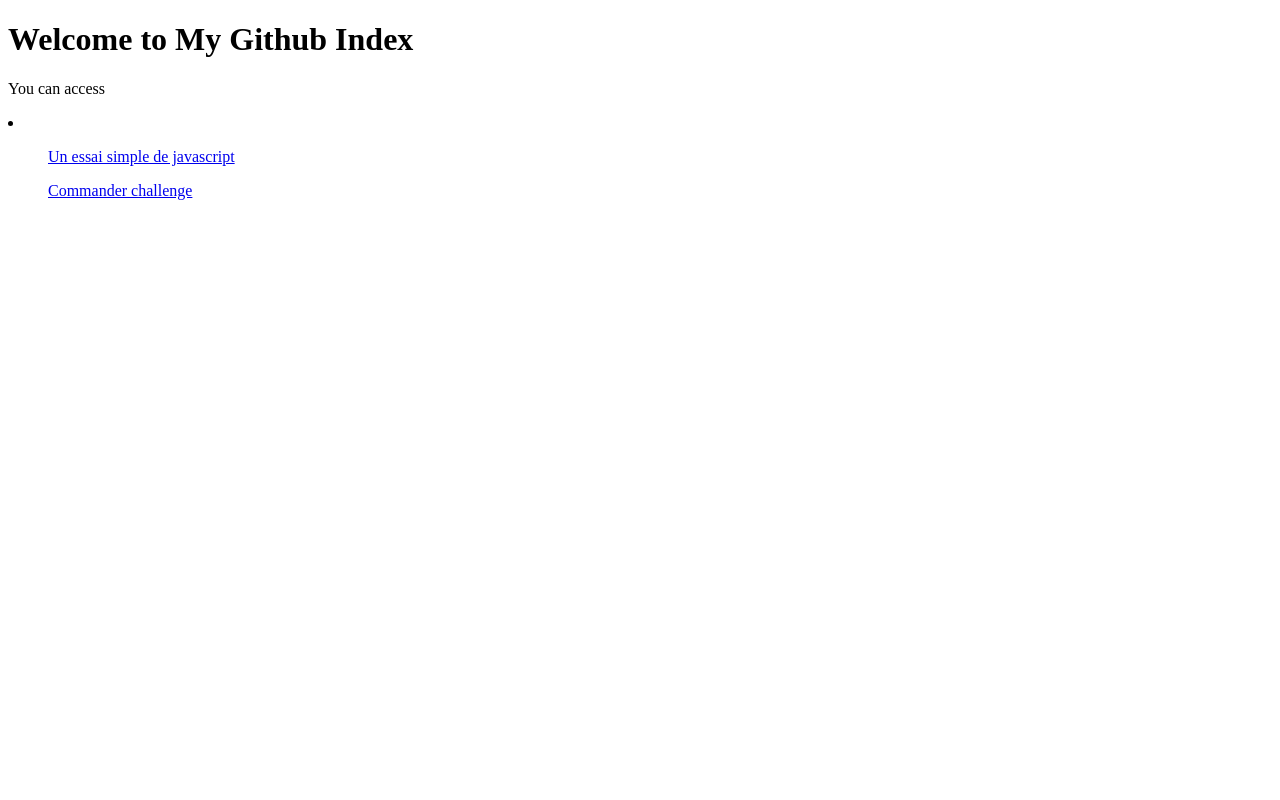
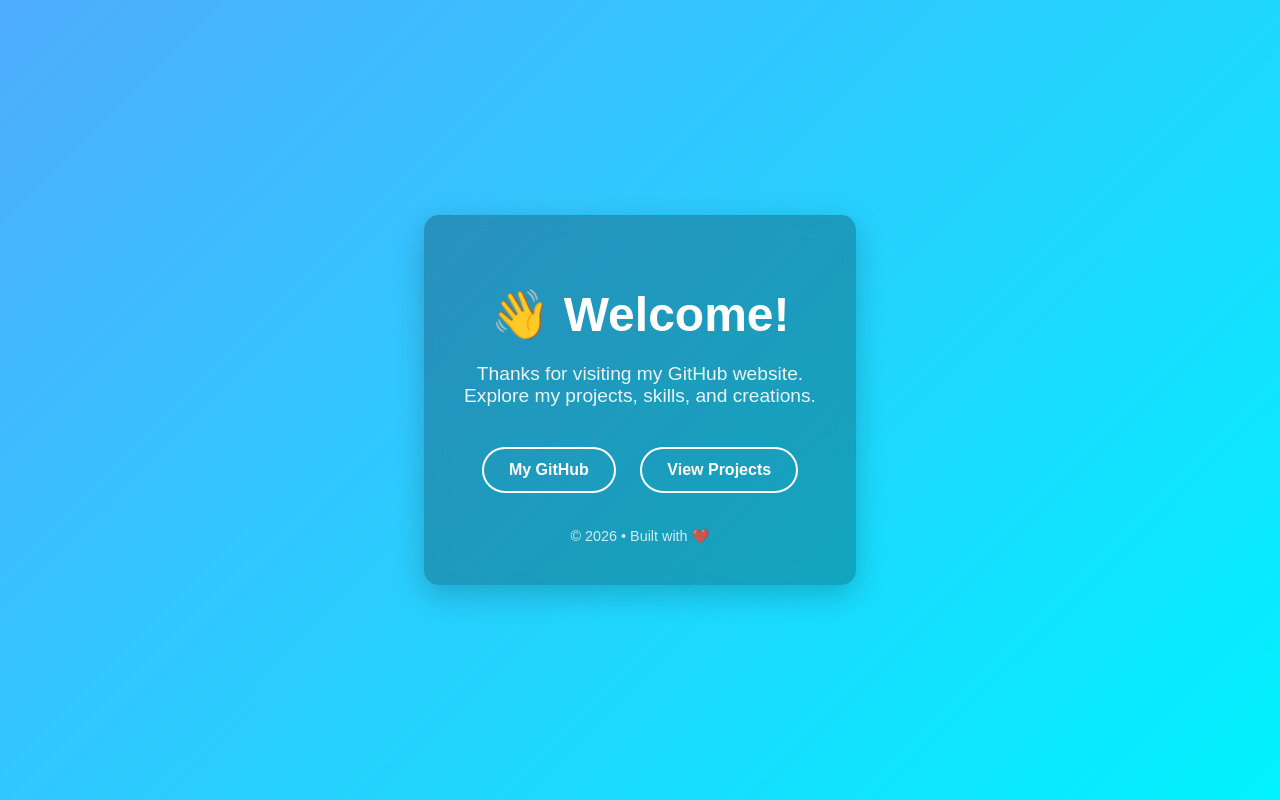
Before and after one commit to yankapalain-bot/static-site, a plain HTML site: page index.html in a window 1280 px wide. Drawn offline with Linux system fonts and the light colour scheme.

Commit message:
Update index.html

```diff
--- a/index.html
+++ b/index.html
@@ -1,21 +1,82 @@
 <!DOCTYPE html>
 <html lang="en">
 <head>
-  <meta charset="UTF-8">
-  <meta name="viewport" content="width=device-width, initial-scale=1.0">
-  <title>My Github Index</title>
+<meta charset="UTF-8">
+<meta name="viewport" content="width=device-width, initial-scale=1.0">
+<title>Welcome to My GitHub</title>
 
+<style>
+    body {
+        margin: 0;
+        font-family: Arial, Helvetica, sans-serif;
+        height: 100vh;
+        display: flex;
+        justify-content: center;
+        align-items: center;
+        background: linear-gradient(135deg, #4facfe, #00f2fe);
+        color: white;
+        text-align: center;
+    }
+
+    .container {
+        background: rgba(0,0,0,0.25);
+        padding: 40px;
+        border-radius: 15px;
+        backdrop-filter: blur(10px);
+        box-shadow: 0 10px 30px rgba(0,0,0,0.2);
+    }
+
+    h1 {
+        font-size: 3rem;
+        margin-bottom: 10px;
+    }
+
+    p {
+        font-size: 1.2rem;
+        margin-bottom: 30px;
+        opacity: 0.9;
+    }
+
+    .btn {
+        display: inline-block;
+        padding: 12px 25px;
+        margin: 10px;
+        border-radius: 30px;
+        text-decoration: none;
+        font-weight: bold;
+        transition: 0.3s;
+        border: 2px solid white;
+        color: white;
+    }
+
+    .btn:hover {
+        background: white;
+        color: #4facfe;
+        transform: translateY(-3px);
+    }
+
+    footer {
+        margin-top: 25px;
+        font-size: 0.9rem;
+        opacity: 0.8;
+    }
+</style>
 </head>
+
 <body>
-  <div id="profile-card">
-    <h1>  Welcome to My Github Index </h1>
-    <p>
-      You can access
-      <li>
-        <ol> <a href="https://yankapalain-bot.github.io/static-site/javascript/clik.html"> Un essai simple de javascript</a></ol>
-         <ol> <a href="https://yankapalain-bot.github.io/static-site/commander/index.html"> Commander challenge</a></ol>
-      </li>
-    </p>
-  </div>
+
+<div class="container">
+    <h1>👋 Welcome!</h1>
+    <p>Thanks for visiting my GitHub website.<br>
+       Explore my projects, skills, and creations.</p>
+
+    <a class="btn" href="https://github.com/" target="_blank">My GitHub</a>
+    <a class="btn" href="https://yankapalain-bot.github.io/static-site/projects.html">View Projects</a>
+
+    <footer>
+        © 2026 • Built with ❤️
+    </footer>
+</div>
+
 </body>
 </html>
```
